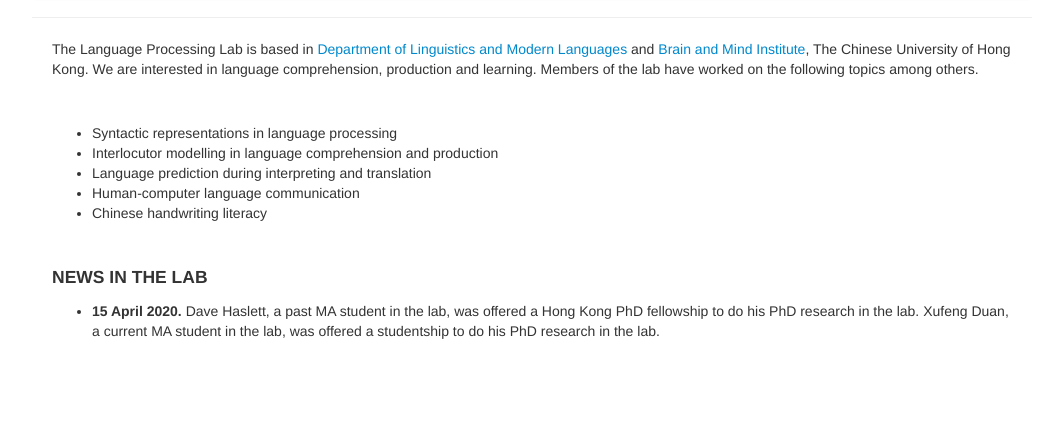
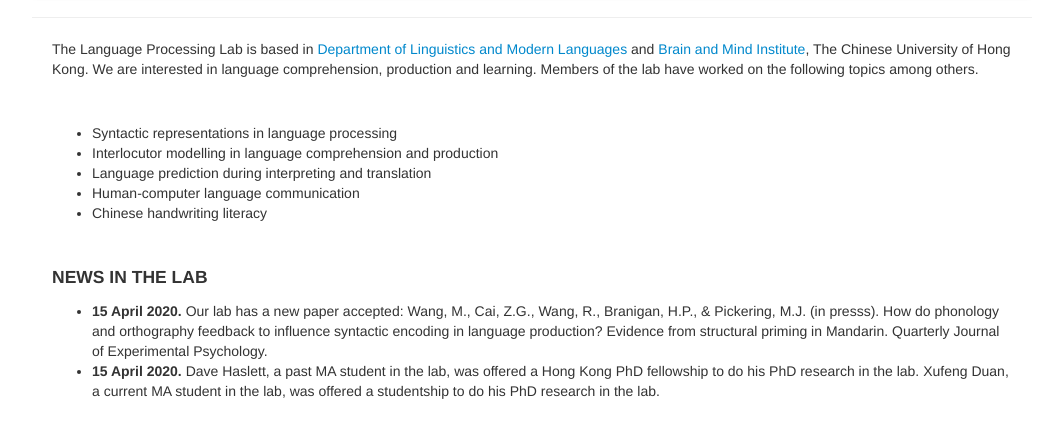
Before and after one commit to cuhklpl/cuhklpl.github.io, a plain HTML site: page index.html in a window 1280 px wide. Shown: the part 214-650 px from the top of the page, without its empty margins (108-1171 px from the left). Drawn offline with Linux system fonts and the light colour scheme.

Commit message:
Update index.html

```diff
--- a/index.html
+++ b/index.html
@@ -60,6 +60,7 @@
 				  <br/>
 				  <h4>NEWS IN THE LAB</h4>
 				  <ol>
+			          <li><b>15 April 2020.</b> Our lab has a new paper accepted: Wang, M., Cai, Z.G., Wang, R., Branigan, H.P., & Pickering, M.J. (in presss). How do phonology and orthography feedback to influence syntactic encoding in language production? Evidence from structural priming in Mandarin. Quarterly Journal of Experimental Psychology.</li>
 				  <li><b>15 April 2020.</b> Dave Haslett, a past MA student in the lab, was offered a Hong Kong PhD fellowship to do his PhD research in the lab. Xufeng Duan, a current MA student in the lab, was offered a studentship to do his PhD research in the lab.</li>
 				  </ol>
 
```
